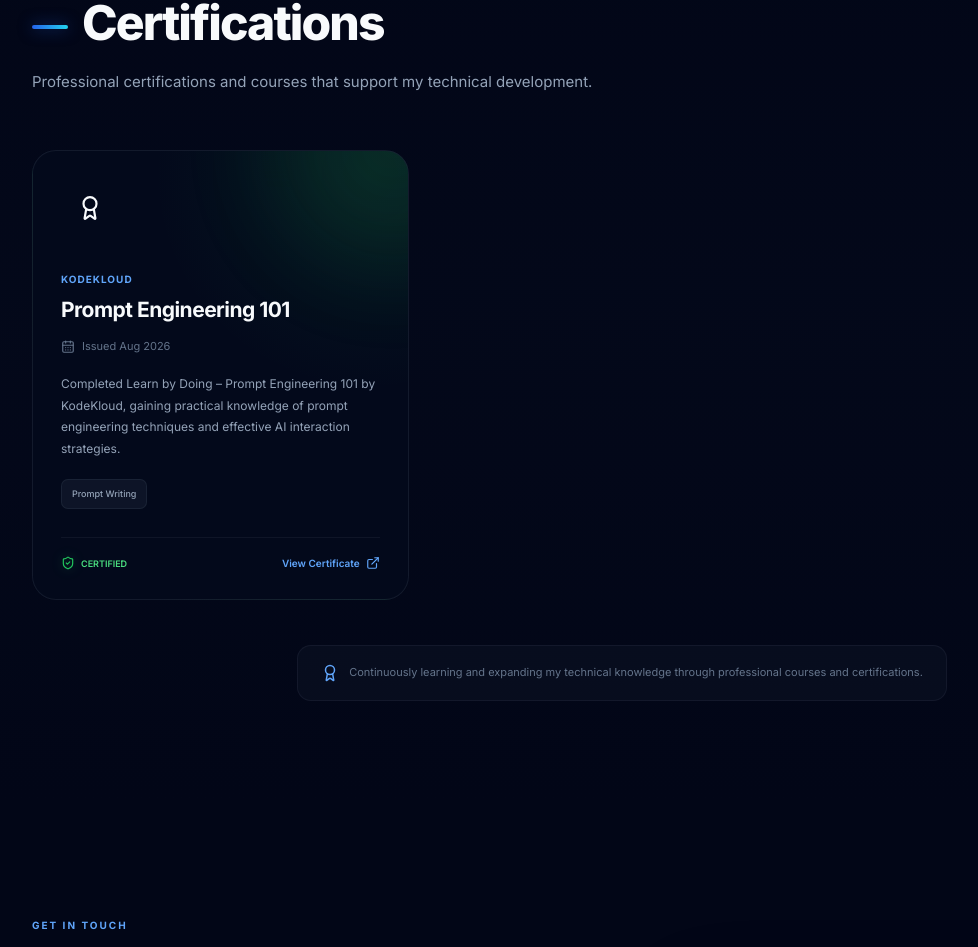
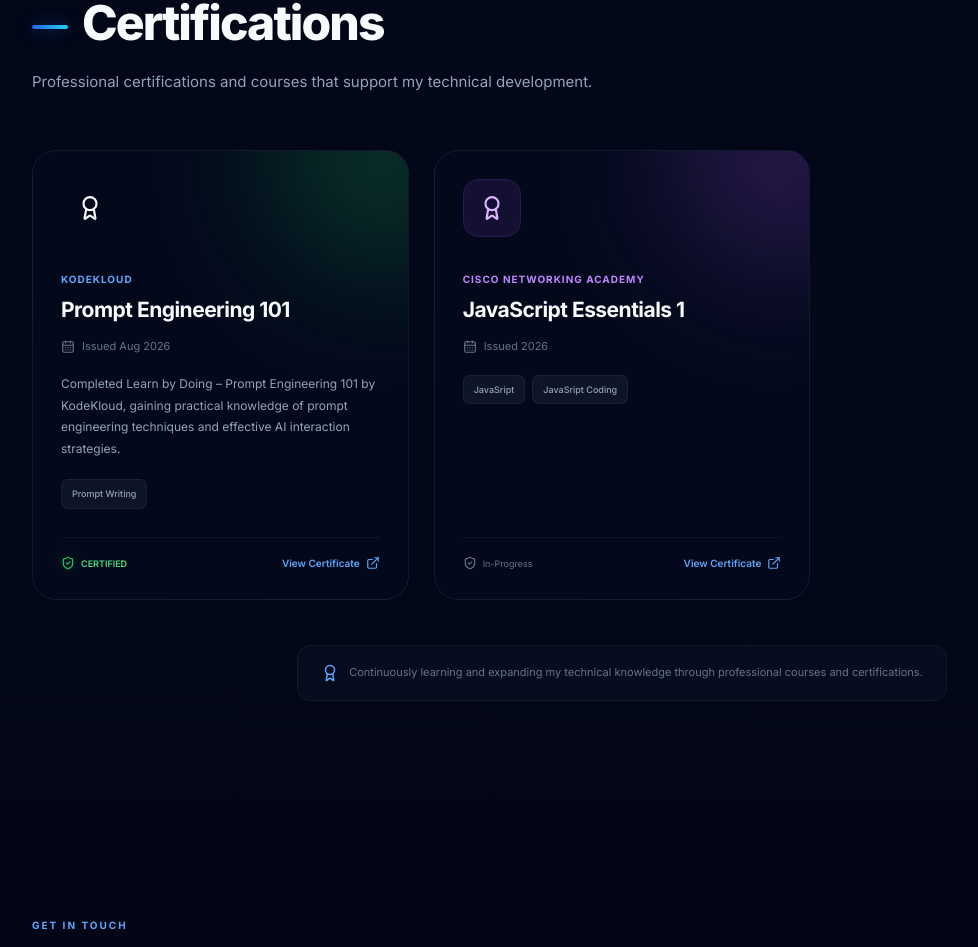
Before and after one commit to nvhewamanage/my-portfolio-website, a React (Vite) app: page / in a window 1280 px wide. Shown: the part 5323-6270 px from the top of the page, without its empty margins (18-996 px from the left). Built offline with nearby package versions, Linux system fonts and the light colour scheme.

Commit message:
add certification card

```diff
--- a/src/sections/Certifications/Certifications.tsx
+++ b/src/sections/Certifications/Certifications.tsx
@@ -21,21 +21,21 @@
     color: "green",
   },
 
-  /*{
-    title: "Certification Name",
-    organization: "Issuing Organization",
+  {
+    title: "JavaScript Essentials 1",
+    organization: "Cisco Networking Academy",
     date: "2026",
-    credentialId: "CREDENTIAL-ID",
+    credentialId: "In-Progress",
     description:
-      "Briefly describe the certification and the technical areas covered.",
+      "",
     skills: [
-      "Technology",
-      "Technology",
-      "Technology",
+      "JavaSript",
+      "JavaSript Coding",
     ],
-    certificateUrl: "#",
+    certificateUrl: "",
     color: "purple",
-  },*/
+  },
+
 ];
 
 function Certifications() {
```
